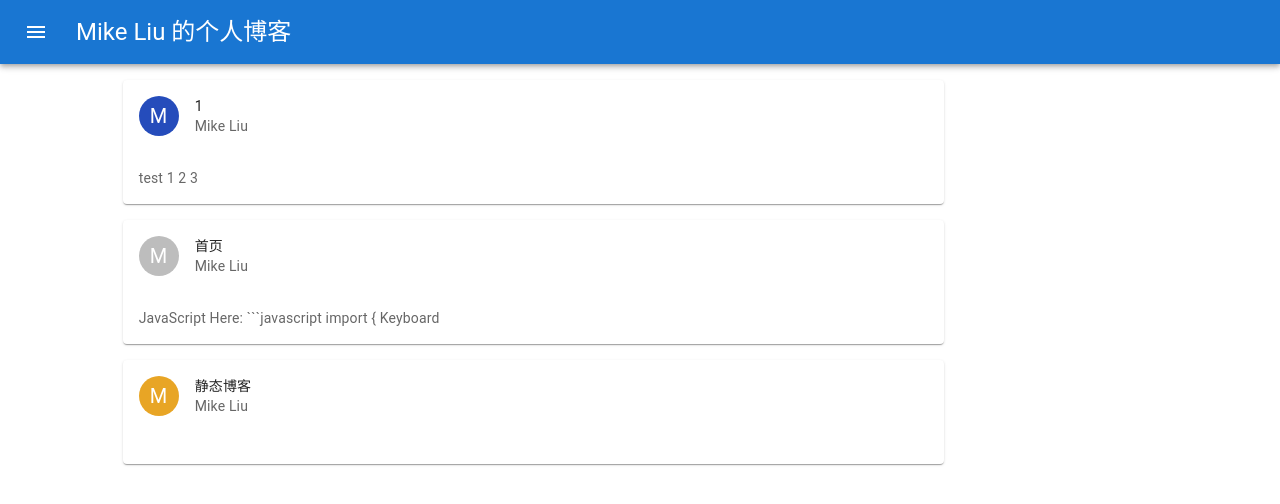
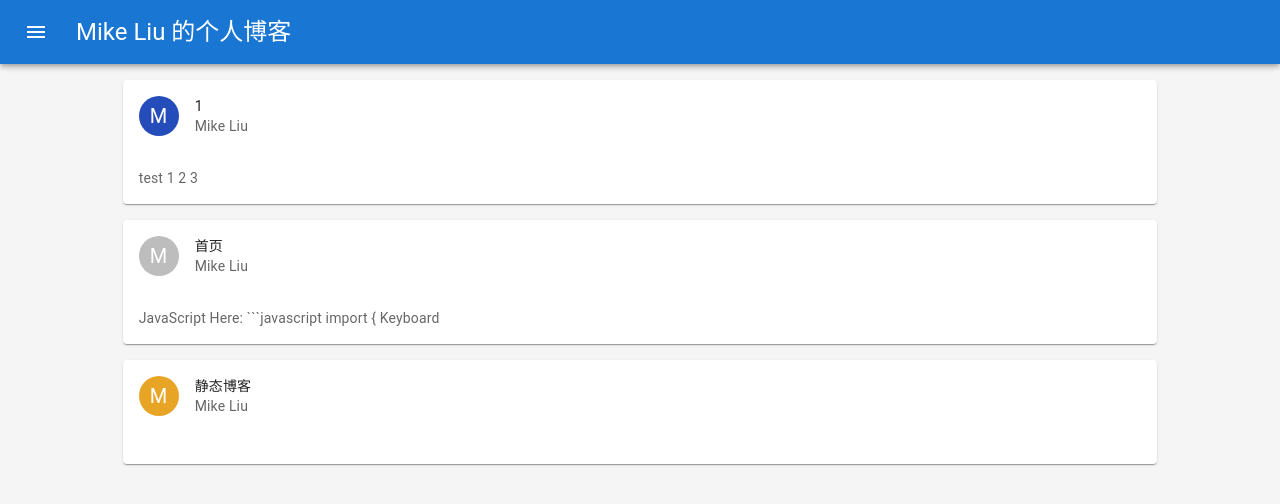
Before and after one commit to emikeliu/emikeliu.github.io, a React app: page / in a window 1280 px wide. Shown: the top 504 px of the page. Built offline with nearby package versions, Linux system fonts and the light colour scheme.

Commit message:
更新UI

```diff
--- a/public/index.html
+++ b/public/index.html
@@ -30,7 +30,7 @@
   </head>
   <body>
     <noscript>You need to enable JavaScript to run this app.</noscript>
-    <div id="root" style="background-color:#f5f5f5"></div>
+    <div id="root"></div>
     <!--
       This HTML file is a template.
       If you open it directly in the browser, you will see an empty page.
--- a/src/App.js
+++ b/src/App.js
@@ -62,12 +62,12 @@ function App() {
             <Route path="*" element={<NaviBar isIndex={false}/> }/>
           </Routes>
           <Box component="div" style={{ margin: "0 0 0 0" }}>
-            <main>
+            <main style={{backgroundColor:"#f5f5f5",height:"100vh"}}>
             <Fade in={ready} timeout={800}>
               <Box component="main">
                 <Grid container space={0}>
                   <Grid item xs={0} sm={0} md={0} lg={1} xl={1}></Grid>
-                  <Grid item xs={12} sm={12} md={10} lg={8} xl={10}>
+                  <Grid item xs={12} sm={12} md={10} lg={10} xl={10}>
                     <Routes>
                       <Route index path="/" element={<PageLoader/>} />
                       <Route path="" element={<PageLoader/>} />
```
